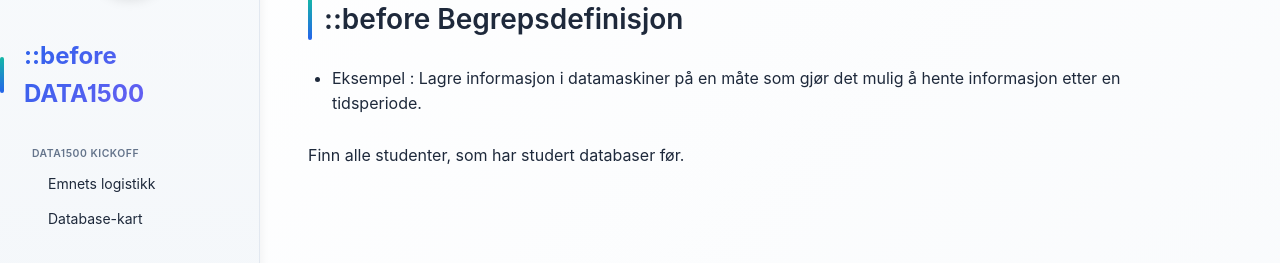
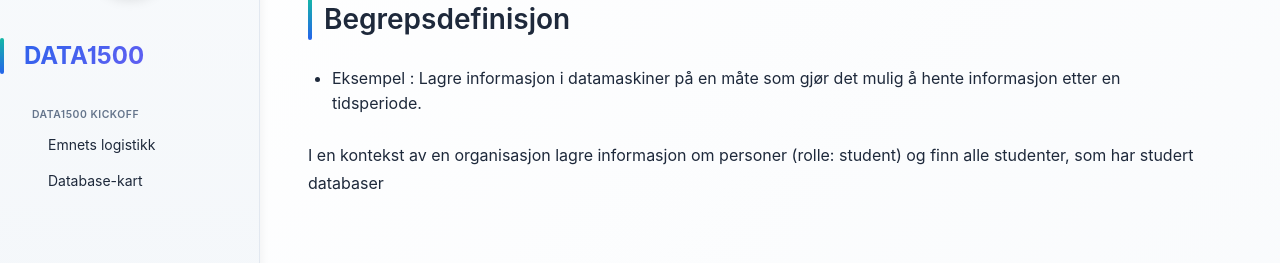
Before and after one commit to data-1500/v26, a plain HTML site: page docs/mockup-01.html in a window 1280 px wide. Shown: the part 139-402 px from the top of the page. Drawn offline with Linux system fonts and the light colour scheme.

Commit message:
after before

```diff
--- a/docs/mockup-01.html
+++ b/docs/mockup-01.html
@@ -13,7 +13,6 @@
         <nav class="sidebar">
             <img class="logo-nav" src="img/logo-oslomet.png" alt="Oslomet logo">
             <h2>
-            ::before
             <a href="#" style="color: inherit; text-decoration: none;">DATA1500</a>
             </h2>
             <div class="nav-section">
@@ -34,7 +33,6 @@
             ::after
             </h1>
             <h2>
-            ::before
             Begrepsdefinisjon
             </h2>
             <ul>
@@ -44,7 +42,7 @@
                 : Lagre informasjon i datamaskiner på en måte som gjør det mulig å hente informasjon etter en tidsperiode.
                 </li>
             </ul>
-            <p>Finn alle studenter, som har studert databaser før.</p>
+            <p>I en kontekst av en organisasjon lagre informasjon om personer (rolle: student) og finn alle studenter, som har studert databaser</p>
         </main>
     </div>
 </body>
```
